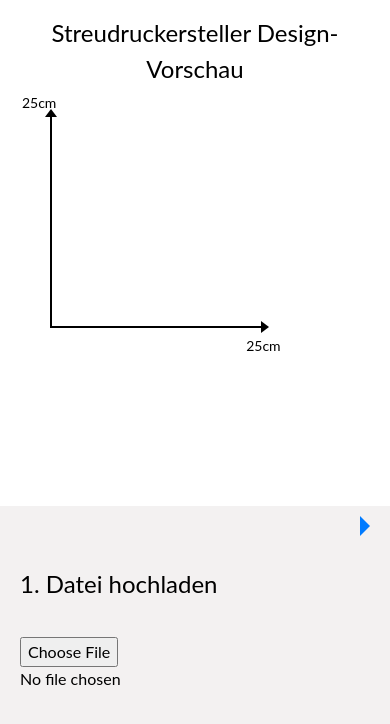
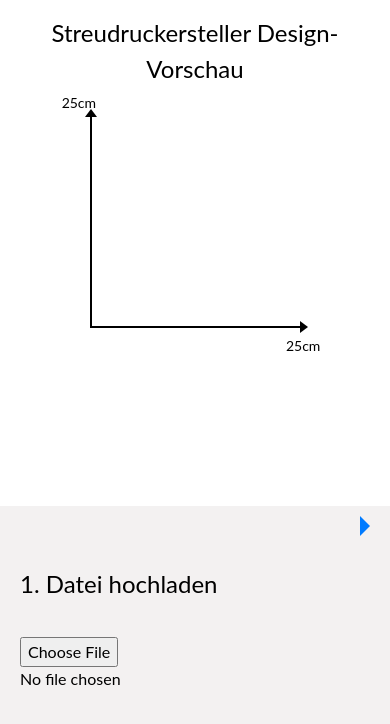
Before and after one commit to gsilvan/logo-pattern-generator, a React (Create React App) app: page / in a window 390 px wide. Shown: the top 724 px of the page. Built offline with nearby package versions, Linux system fonts and the light colour scheme.

Commit message:
adjust mobile centering

```diff
--- a/src/Canvas.tsx
+++ b/src/Canvas.tsx
@@ -145,7 +145,7 @@ export default function Canvas({
   const coordinateSystemContainerDivStyle = {
     height: `${4130 * scaleFactor + 5}px`,
     width: `${4130 * scaleFactor + 5}px`,
-    display: isPacked ? "none" : "block",
+    display: isPacked ? "none" : "flex",
   };
   const coordinateSystemContainerPackedDivStyle: CSSProperties = {
     height: `${4130 * scaleFactor + 5}px`,
--- a/src/index.css
+++ b/src/index.css
@@ -220,7 +220,7 @@ bottom: 0;
  .coordinate-system .y-label {
   position: absolute;
   top: -20px;
-  left: -55px;
+  left: -51px;
   font-size: 14px;
 }
 
```
